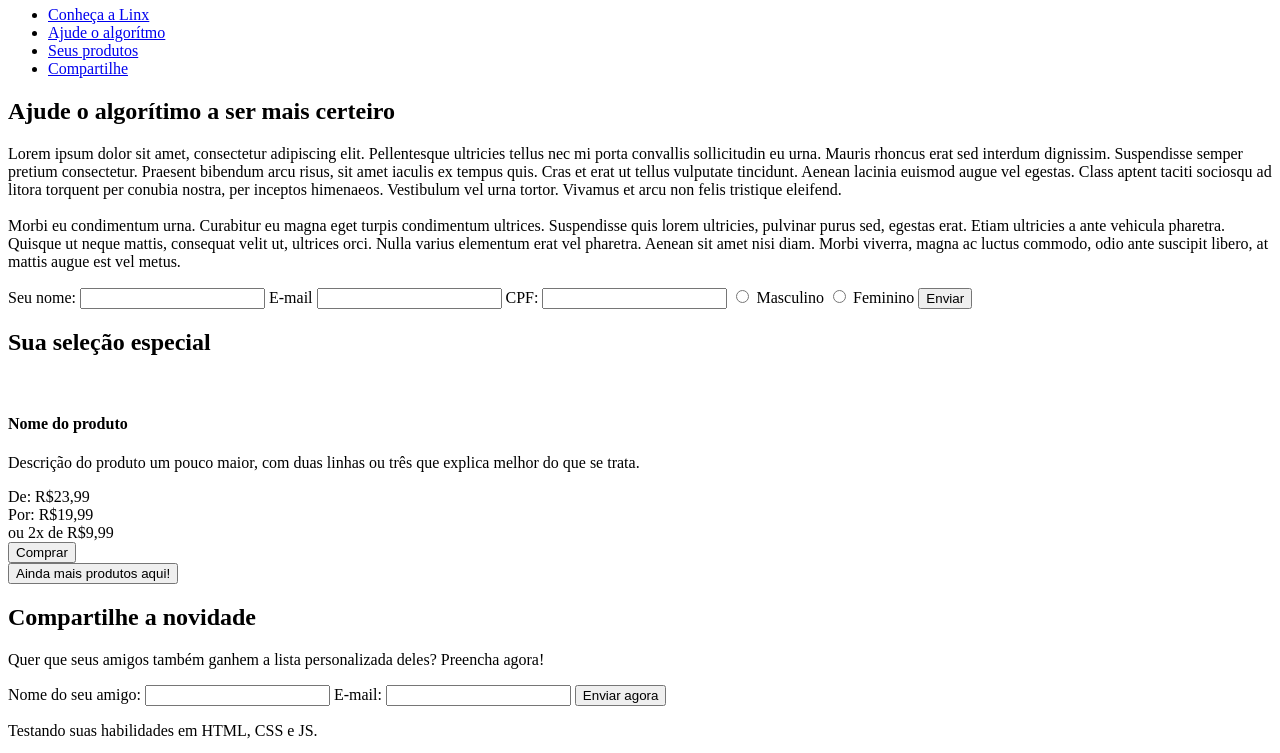
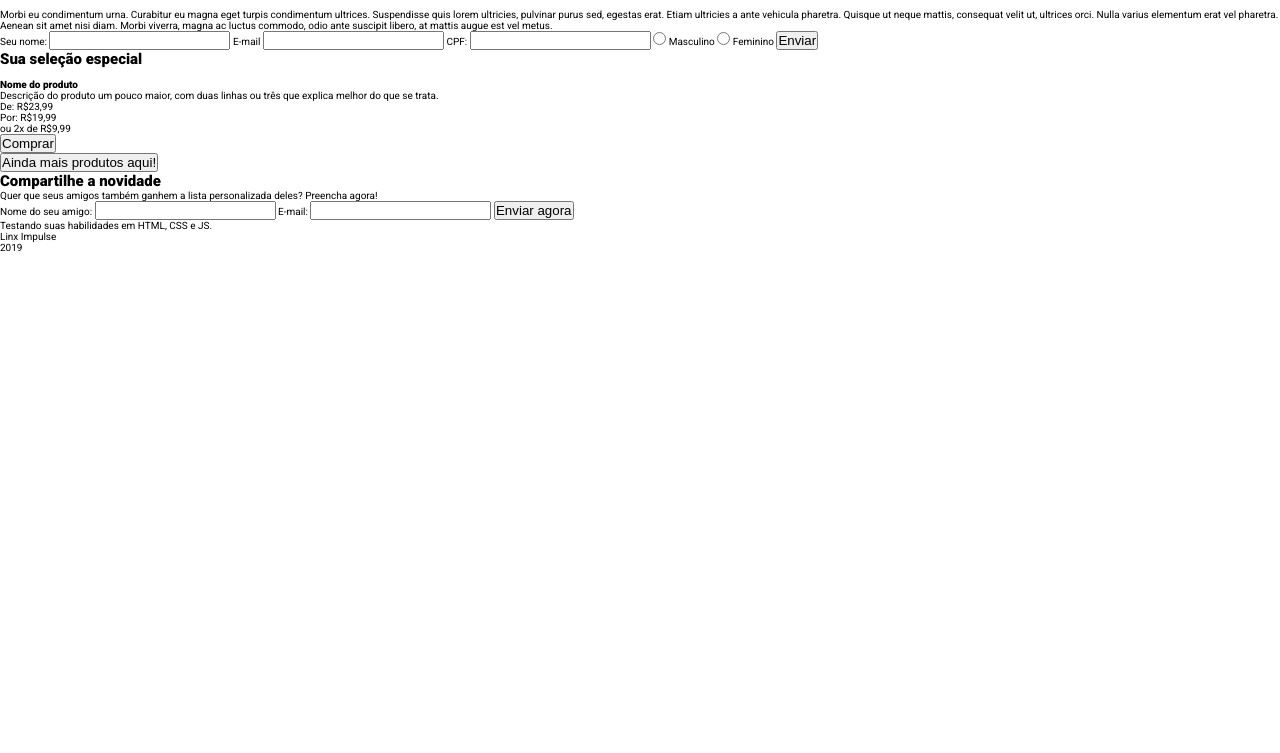
Before and after one commit to MateusAndrade03/linx-challenge, a website: page public/index.html in a window 1280 px wide. Shown: the part 145-898 px from the top of the page. After the commit the page ends 800 px from the top, so only its background shows below. Drawn offline with Linux system fonts and the light colour scheme; files that its build step writes are made by us from their sources.

Commit message:
Add main.css to index.html

```diff
--- a/public/css/main.css
+++ b/public/css/main.css
@@ -0,0 +1,15 @@
+@import url('https://fonts.googleapis.com/css2?family=Roboto:wght@300;400;900&display=swap');
+
+* {
+  margin: 0;
+  padding: 0;
+  box-sizing: border-box;
+}
+
+html {
+  font-size: 62.5%;
+}
+
+body {
+  font-family: 'Roboto', sans-serif;
+}
--- a/public/index.html
+++ b/public/index.html
@@ -4,6 +4,7 @@
     <meta charset="UTF-8" />
     <meta http-equiv="X-UA-Compatible" content="IE=edge" />
     <meta name="viewport" content="width=device-width, initial-scale=1.0" />
+    <link rel="stylesheet" href="./public/css/main.css" />
     <title>Linx Challenge</title>
   </head>
   <body>
```
Also changed, not shown: 1 other file.
